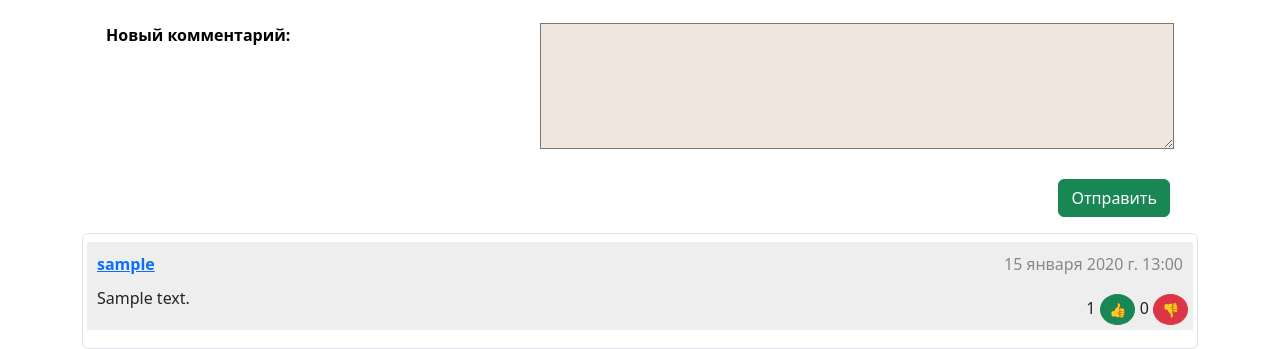
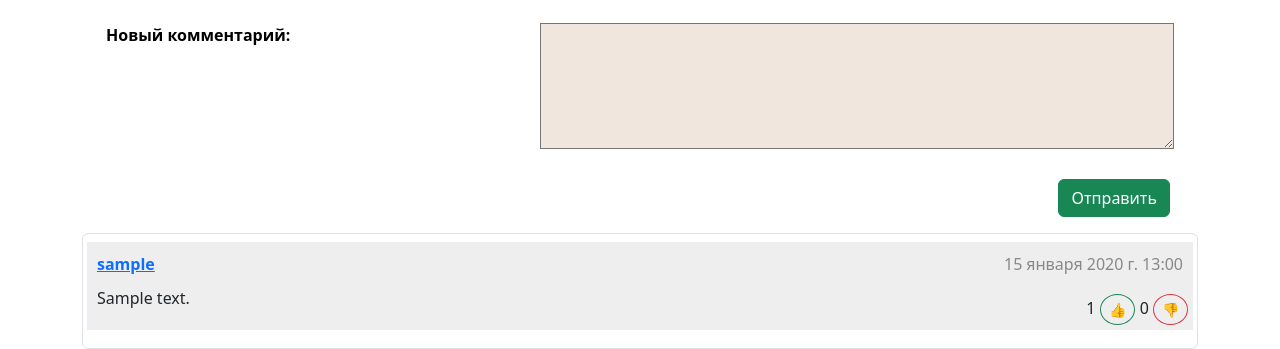
Before and after one commit to JuryReimis/django_paradox_mode_translation, a Django app: a page that uses django_paradox_mode_translation/translators_hub/templates/translators_hub/comments_block.html in a window 1280 px wide. Shown: the part 836-1185 px from the top of the page. Run offline with Django 4.2, Linux system fonts and the light colour scheme; tables that the repository leaves empty hold one stand-in row (values such as "Sample post"); grey boxes marked "Sample" are stand-in pictures; lists and menus that the app fills with data are empty; parts of the project's set-up code (start-up, migrations or seed data) failed here and were passed over; some libraries are stand-ins or nearby versions.

Commit message:
Update comments_block.html

```diff
--- a/django_paradox_mode_translation/translators_hub/templates/translators_hub/comments_block.html
+++ b/django_paradox_mode_translation/translators_hub/templates/translators_hub/comments_block.html
@@ -39,14 +39,14 @@
                                     <span data-page="{{ page_data|get_model_name }}" data-url="{% url 'translators_hub:like-comment' %}"
                                           id="likes-comment-{{ comment.pk }}">{{ comment.likes }}</span>
 
-                                    <button type="button" class="btn btn-success btn-sm rounded-circle"
+                                    <button type="button" class="btn btn-outline-success btn-sm rounded-circle"
                                             onclick="likeComment({{ comment.pk }})">👍
                                     </button>
                                 </div>
                                 <div>
                                     <span data-page="{{ page_data|get_model_name }}" data-url="{% url 'translators_hub:dislike-comment' %}"
                                           id="dislikes-comment-{{ comment.pk }}">{{ comment.dislikes }}</span>
-                                    <button type="button" class="btn btn-danger btn-sm rounded-circle"
+                                    <button type="button" class="btn btn-outline-danger btn-sm rounded-circle"
                                             onclick="dislikeComment({{ comment.pk }})">👎
                                     </button>
                                 </div>
```
